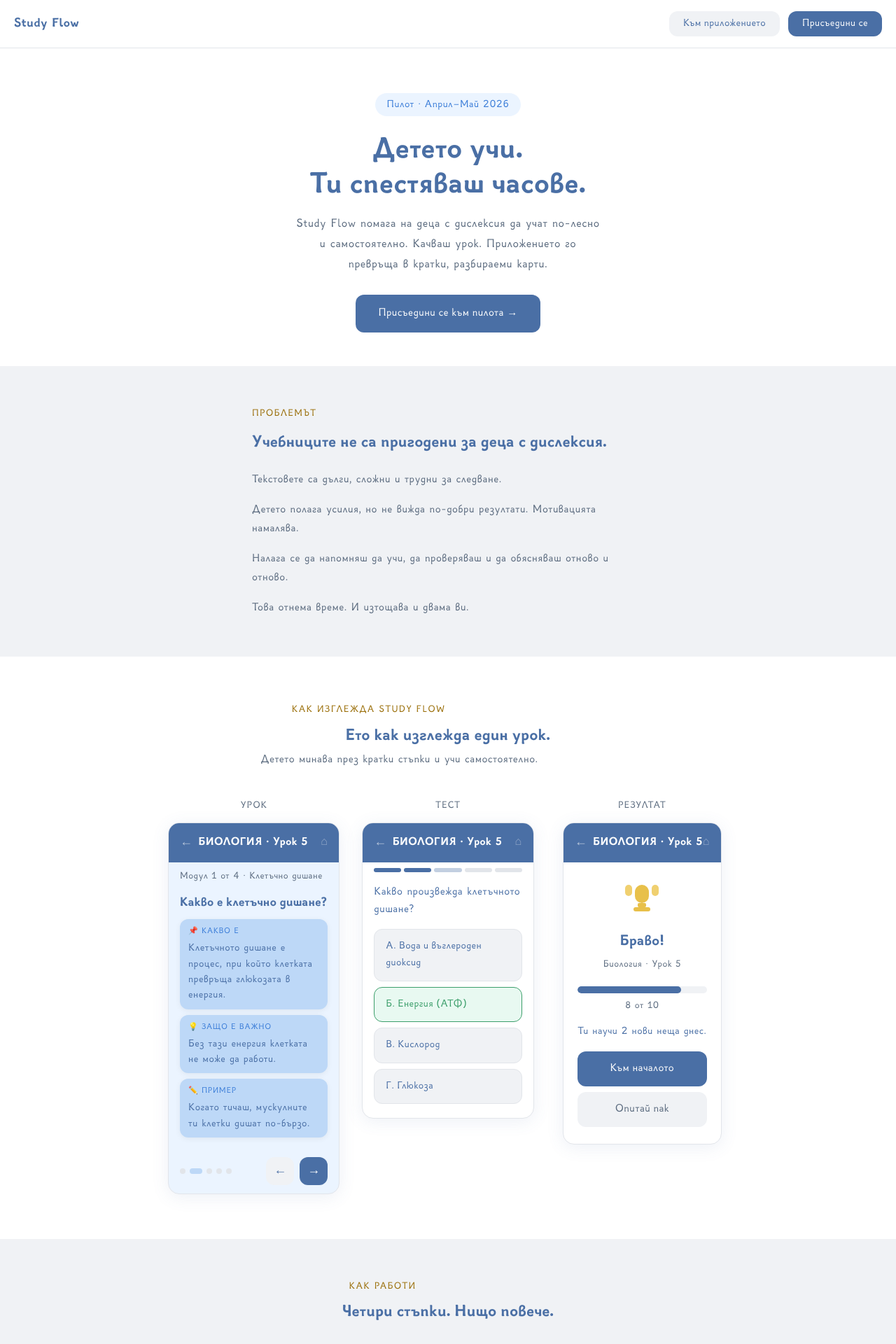
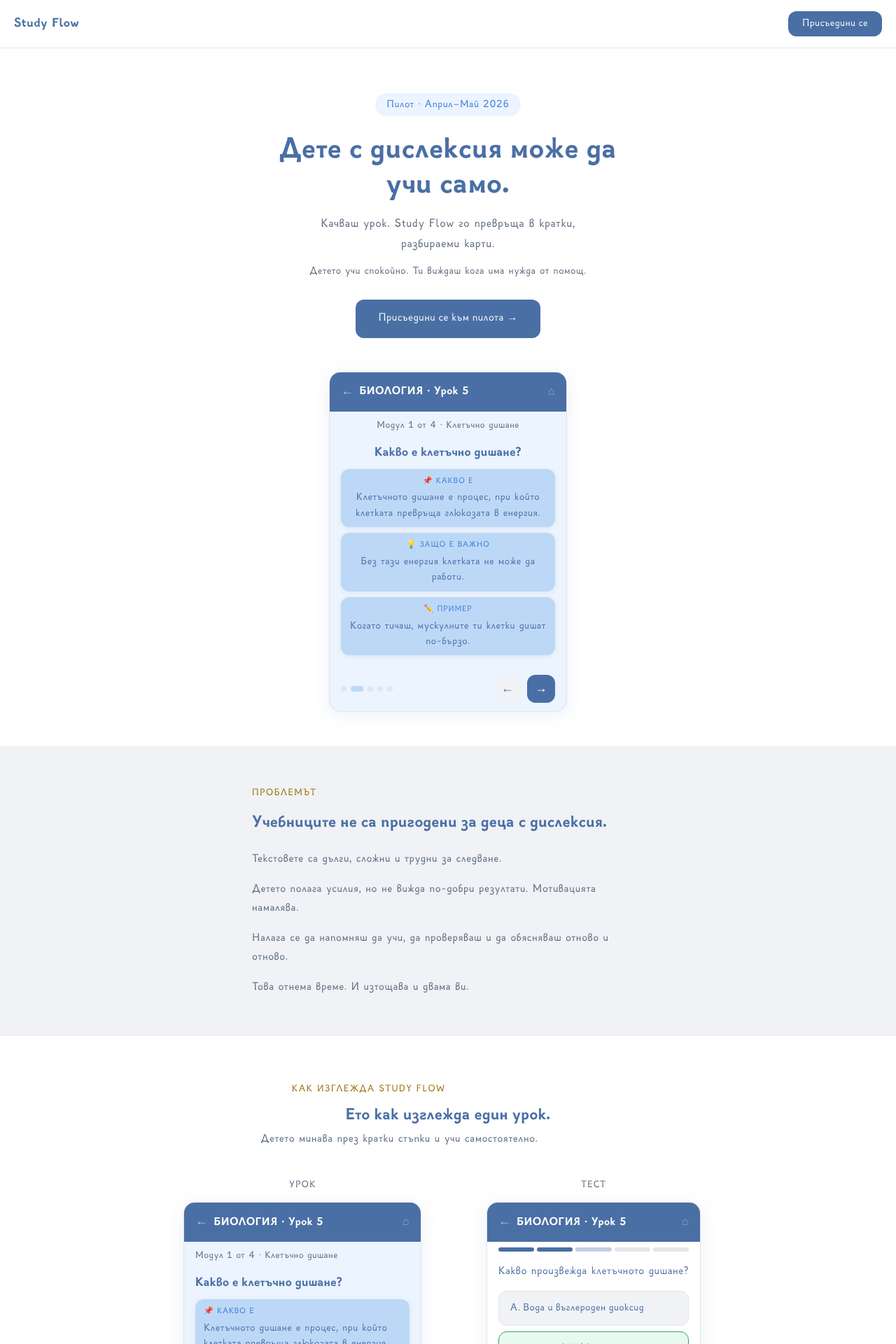
Before and after one commit to aioceva/study-flow, a Next.js app: page / in a window 1280 px wide. Shown: the top 1920 px of the page at 70% size. Built offline with nearby package versions, Linux system fonts and the light colour scheme.

Commit message:
copy: landing hero — clearer messaging for dyslexia audience
Co-Authored-By: Claude Sonnet 4.6 <noreply@anthropic.com>

```diff
--- a/src/app/(site)/page.tsx
+++ b/src/app/(site)/page.tsx
@@ -255,7 +255,7 @@ const howItems = [
   { icon: "📸", step: "1", title: "Качваш урок", desc: "Снимка от учебника или текст" },
   { icon: "✨", step: "2", title: "Ние го адаптираме", desc: "Урокът става на кратки карти с прост език" },
   { icon: "🧠", step: "3", title: "Детето учи", desc: "Самостоятелно, в собствено темпо" },
-  { icon: "📊", step: "4", title: "Виждаш как се справя", desc: "В родителския дневник" },
+  { icon: "📊", step: "4", title: "Ти следиш", desc: "Виждаш как се справя в родителския дневник" },
 ];
 
 export default function LandingPage() {
@@ -280,14 +280,6 @@ export default function LandingPage() {
         }}
       >
         <span style={{ fontWeight: 700, fontSize: 17, color: NAV.text }}>Study Flow</span>
-        <div className="flex items-center gap-3">
-          <Link
-            href="/bobi"
-            className="rounded-xl px-5 py-2 font-medium text-sm"
-            style={{ backgroundColor: NAV.surface, color: NAV.text }}
-          >
-            Към приложението
-          </Link>
         <Link
           href="/join"
           className="rounded-xl px-5 py-2 text-white font-medium text-sm"
@@ -295,7 +287,6 @@ export default function LandingPage() {
         >
           Присъедини се
         </Link>
-        </div>
       </nav>
 
       {/* ── HERO ── */}
@@ -316,13 +307,13 @@ export default function LandingPage() {
             maxWidth: 520,
           }}
         >
-          Детето учи.
-          <br />
-          Ти спестяваш часове.
+          Дете с дислексия може да учи само.
         </h1>
-        <p style={{ fontSize: 16, color: NAV.textMuted, maxWidth: 440, margin: "0 auto 28px", lineHeight: 1.8 }}>
-          Study Flow помага на деца с дислексия да учат по-лесно и самостоятелно.
-          Качваш урок. Приложението го превръща в кратки, разбираеми карти.
+        <p style={{ fontSize: 16, color: NAV.textMuted, maxWidth: 440, margin: "0 auto 12px", lineHeight: 1.8 }}>
+          Качваш урок. Study Flow го превръща в кратки, разбираеми карти.
+        </p>
+        <p style={{ fontSize: 14, color: NAV.textMuted, maxWidth: 420, margin: "0 auto 28px", lineHeight: 1.75 }}>
+          Детето учи спокойно. Ти виждаш кога има нужда от помощ.
         </p>
         <Link
           href="/join"
@@ -332,6 +323,10 @@ export default function LandingPage() {
           Присъедини се към пилота →
         </Link>
 
+        {/* Hero screenshot */}
+        <div className="mt-12 w-full" style={{ maxWidth: 380 }}>
+          <LessonCardMock />
+        </div>
       </section>
 
       {/* ── ПРОБЛЕМЪТ ── */}
@@ -373,7 +368,7 @@ export default function LandingPage() {
           <p style={{ fontSize: 15, color: NAV.textMuted, textAlign: "center", marginBottom: 40, lineHeight: 1.8 }}>
             Детето минава през кратки стъпки и учи самостоятелно.
           </p>
-          <div className="grid gap-8" style={{ gridTemplateColumns: "repeat(3, 1fr)" }}>
+          <div className="grid gap-8" style={{ gridTemplateColumns: "repeat(auto-fit, minmax(280px, 1fr))" }}>
             {[
               { label: "Урок", mock: <LessonCardMock /> },
               { label: "Тест", mock: <QuizCardMock /> },
@@ -392,14 +387,14 @@ export default function LandingPage() {
 
       {/* ── КАК РАБОТИ ── */}
       <section className="px-5 py-14" style={{ backgroundColor: NAV.surface }}>
-        <div style={{ maxWidth: 760, margin: "0 auto" }}>
+        <div style={{ maxWidth: 680, margin: "0 auto" }}>
           <p style={{ fontSize: 13, fontWeight: 500, color: MODULE_BTN[3], textTransform: "uppercase", letterSpacing: "0.08em", marginBottom: 12, textAlign: "center" }}>
             Как работи
           </p>
           <h2 style={{ fontSize: 22, fontWeight: 700, color: NAV.text, marginBottom: 32, textAlign: "center" }}>
             Четири стъпки. Нищо повече.
           </h2>
-          <div className="grid gap-4" style={{ gridTemplateColumns: "repeat(4, 1fr)" }}>
+          <div className="grid gap-4" style={{ gridTemplateColumns: "repeat(auto-fit, minmax(140px, 1fr))" }}>
             {howItems.map((item) => (
               <div
                 key={item.step}
@@ -407,7 +402,6 @@ export default function LandingPage() {
                 style={{
                   backgroundColor: NAV.bg,
                   border: `1px solid ${NAV.border}`,
-                  aspectRatio: "1",
                 }}
               >
                 <span style={{ fontSize: 22 }}>{item.icon}</span>
```
Lines whose indentation alone changed are shown as unchanged.
